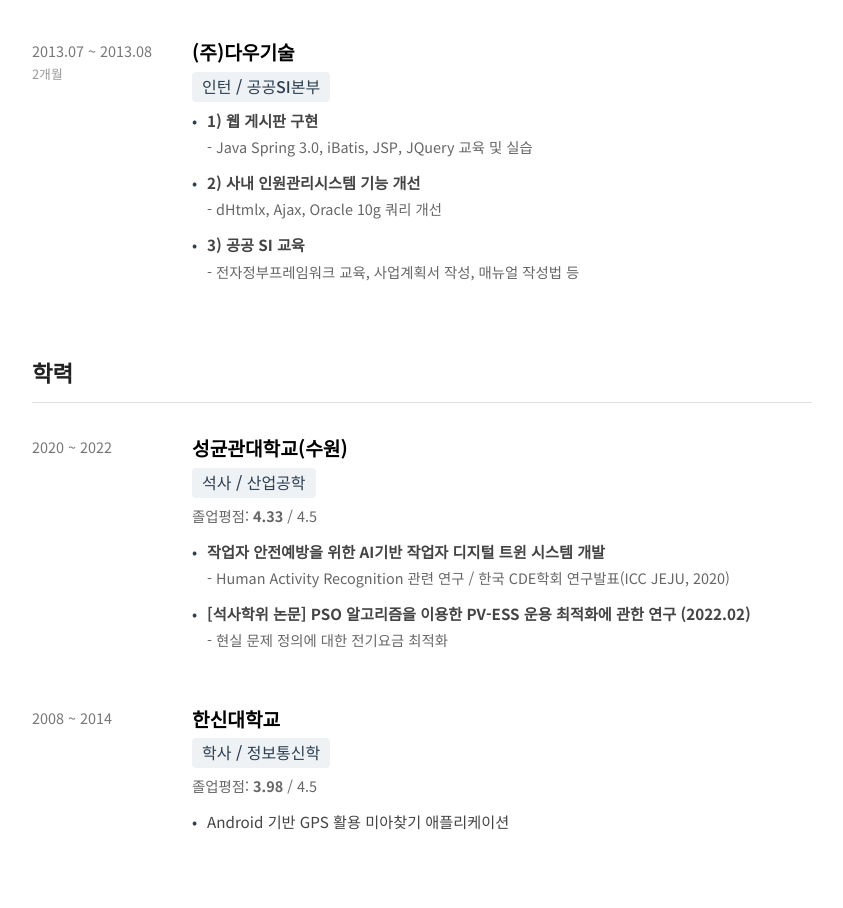
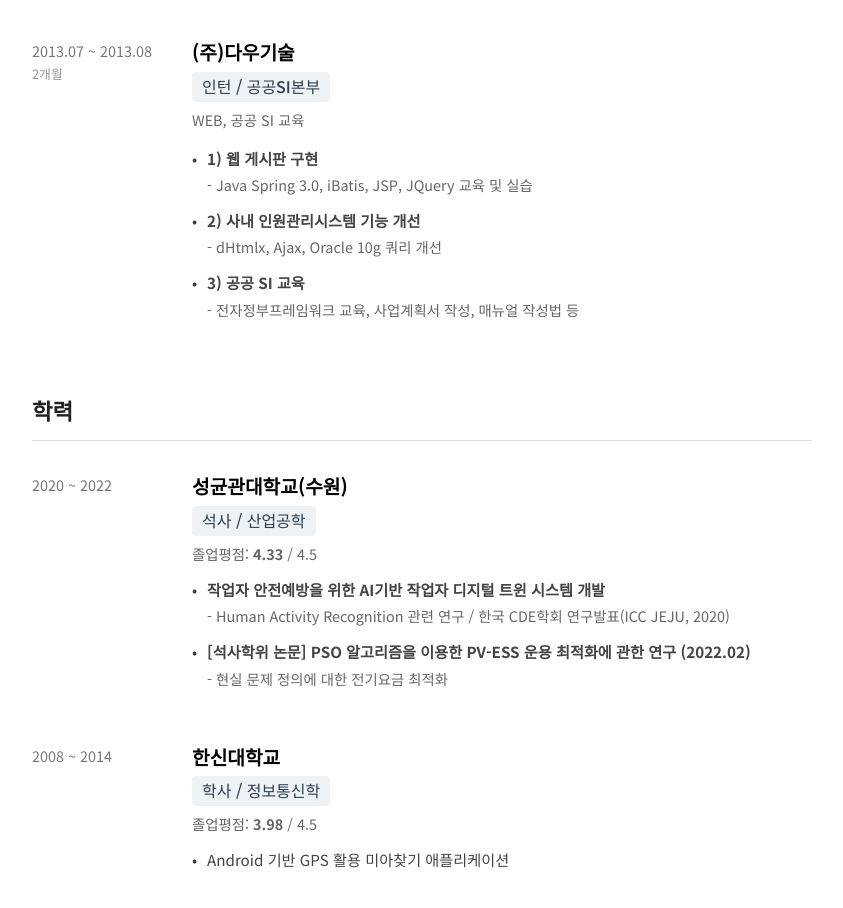
Before and after one commit to sf-mantis/sf-mantis.github.io, a plain HTML site: page resume.html in a window 1280 px wide. Shown: the part 1845-2753 px from the top of the page, without its empty margins (218-1061 px from the left). Drawn offline with Linux system fonts and the light colour scheme.

Commit message:
Change Design

```diff
--- a/resume.html
+++ b/resume.html
@@ -540,6 +540,7 @@
                 <div class="content-col">
                     <div class="company-name">(주)다우기술</div>
                     <div class="role">인턴 / 공공SI본부</div>
+                    <p class="role-desc">WEB, 공공 SI 교육</p>
                     <ul class="project-list">
                         <li>
                             <span class="project-title">1) 웹 게시판 구현</span>
```
Also changed, not shown: 1 other file.
